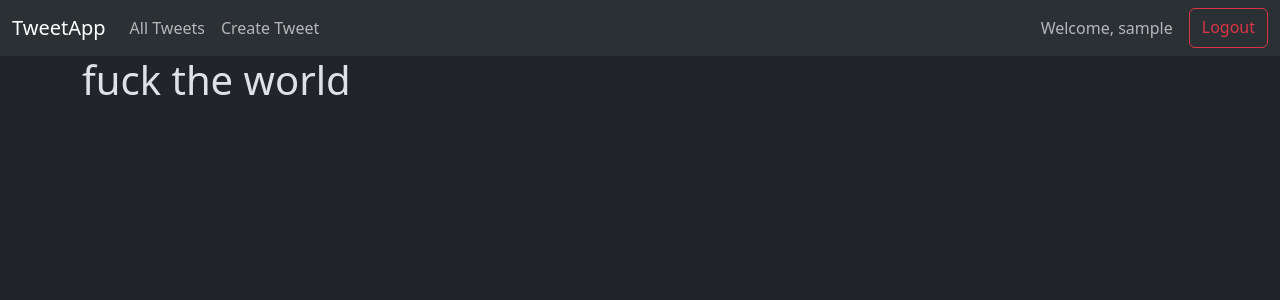
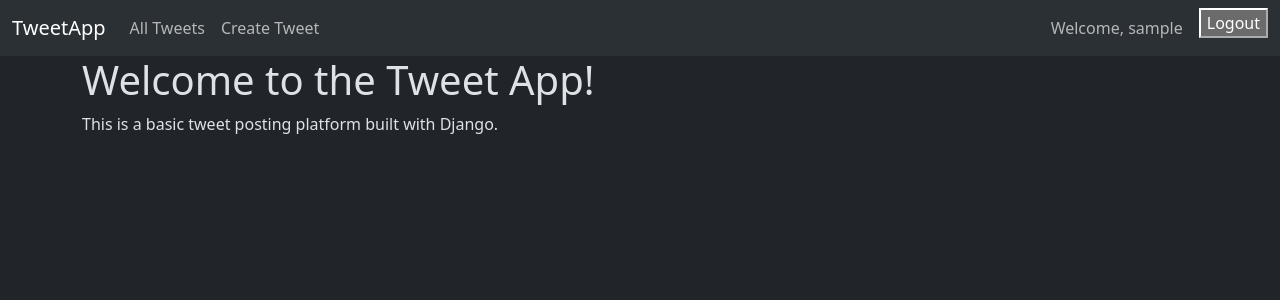
Before and after one commit to honoursbhaduria/Basic_tweet_app, a Django app: page / in a window 1280 px wide. Shown: the top 300 px of the page. Run offline with Django 5.2, Linux system fonts and the light colour scheme; the visitor is signed in with stand-in values (Sample User, id 1).

Commit message:
added the interconnection

```diff
--- a/home/home/urls.py
+++ b/home/home/urls.py
@@ -24,7 +24,7 @@ from django.contrib.auth.urls import views as auth_views
 urlpatterns = [
     path('admin/', admin.site.urls),
      path('', include('tweets.urls')),
-    path('tweets/', include('tweets.urls')),
+    # path('tweets/', include('tweets.urls')),
     path('accounts/', include('django.contrib.auth.urls'))
 ]+ static(settings.MEDIA_URL, document_root=settings.MEDIA_ROOT)
 
--- a/home/templates/layout.html
+++ b/home/templates/layout.html
@@ -32,7 +32,12 @@
             <div class="d-flex">
                 {% if user.is_authenticated %}
                 <span class="navbar-text me-3">Welcome, {{ user.username }}</span>
-                <a href="{% url 'logout' %}" class="btn btn-outline-danger">Logout</a>
+                <!-- <a href="{% url 'logout' %}" class="btn btn-outline-danger">Logout</a> -->
+                <form action="{% url 'logout' %}" method="post" style="display:inline;">
+                    {% csrf_token %}
+                    <button type="submit">Logout</button>
+                  </form>
+
                 {% else %}
                 <a href="{% url 'login' %}" class="btn btn-outline-primary me-2">Login</a>
                 <a href="{% url 'register' %}" class="btn btn-primary">Register</a>
--- a/home/templates/registration/login.html
+++ b/home/templates/registration/login.html
@@ -6,7 +6,7 @@
 <form method="POST">
      {%csrf_token%}
      {{form.as_p}}
-     <button class="btn btn-primary"> Login </button>
+     <button class="btn btn-primary"> login </button>
 </form>
 
 <p>Don't have account ?  <a href="{% url 'register' %}">Register here</a> </p>
--- a/home/tweets/templates/index.html
+++ b/home/tweets/templates/index.html
@@ -1,6 +1,6 @@
-{%extends 'layout.html'%}
+{% extends 'layout.html' %}
 
-
-{%block content %}
-<h1>fuck the world </h1>
-{%endblock%}
+{% block content %}
+  <h1>Welcome to the Tweet App!</h1>
+  <p>This is a basic tweet posting platform built with Django.</p>
+{% endblock %}
--- a/home/tweets/templates/tweet_confirm_delete.html
+++ b/home/tweets/templates/tweet_confirm_delete.html
@@ -8,11 +8,11 @@
         <p>Are you sure you want to delete this tweet?</p>
         <p><strong>"{{ object.text|truncatechars:50 }}"</strong></p>
         {% if object.photo %}
-            <img src="{{ object.photo.url }}" alt="Tweet photo" class="img-fluid mb-2" style="max-height: 150px;">
+            <img src="{{ object.photo }}" alt="Tweet photo" class="img-fluid mb-2" style="max-height: 150px;">
         {% endif %}
     </div>
 
-    <form method="post">
+    <form method="POST">
         {% csrf_token %}
         <button type="submit" class="btn btn-danger">Yes, Delete</button>
         <a href="{% url 'tweet_list' %}" class="btn btn-success">Cancel</a>
--- a/home/tweets/templates/tweet_list.html
+++ b/home/tweets/templates/tweet_list.html
@@ -12,8 +12,12 @@
         <div class="card-body">
           <h5 class="card-title">{{tweet.user.username}}</h5>
           <p class="card-text">{{tweet.text}}</p>
+
+
+          {% if tweet.user == user %}
           <a href="{% url 'tweet_edit' tweet.id %}" class="btn btn-primary">Edit</a>
           <a href="{% url 'tweet_delete' tweet.id %}" class="btn btn-primary">Delete</a>
+          {%endif%}
         </div>
       </div>
     {% endfor %}
--- a/home/tweets/urls.py
+++ b/home/tweets/urls.py
@@ -1,6 +1,8 @@
 # urls.py
 from django.urls import path
 from . import views
+from django.contrib.auth import views as auth_views
+
 
 urlpatterns = [
     path('', views.index, name='index'),
@@ -8,7 +10,6 @@ urlpatterns = [
     path('tweets/create/', views.tweet_create, name='tweet_create'),
     path('tweets/edit/<int:tweet_id>/', views.tweet_edit, name='tweet_edit'),
     path('tweets/delete/<int:tweet_id>/', views.tweet_delete, name='tweet_delete'),
-    path('register/', views.register, name='register'),
-
-
+    path('tweets/register/', views.register, name='register'),
+    path('accounts/logout/', auth_views.LogoutView.as_view(template_name='logged_out.html'), name='logout'),
 ]
--- a/home/tweets/views.py
+++ b/home/tweets/views.py
@@ -67,3 +67,8 @@ def register(request):
 
 
         return render(request, 'registration/register.html', {'form': form})
+
+
+def logout(request):
+    auth.logout(request)
+    return redirect("tweet_list")
```
Also changed, not shown: home/home/settings.py (+10 -0 lines), home/media/photos/Screenshot_2025-05-03_at_00-45-05_Intro_to_JellyFaaS_-_JellyFaaS_Docs.png (added), home/media/photos/random_bLxnBvH.jpg (added), home/media/photos/random_uRD6zfm.jpg (added).
